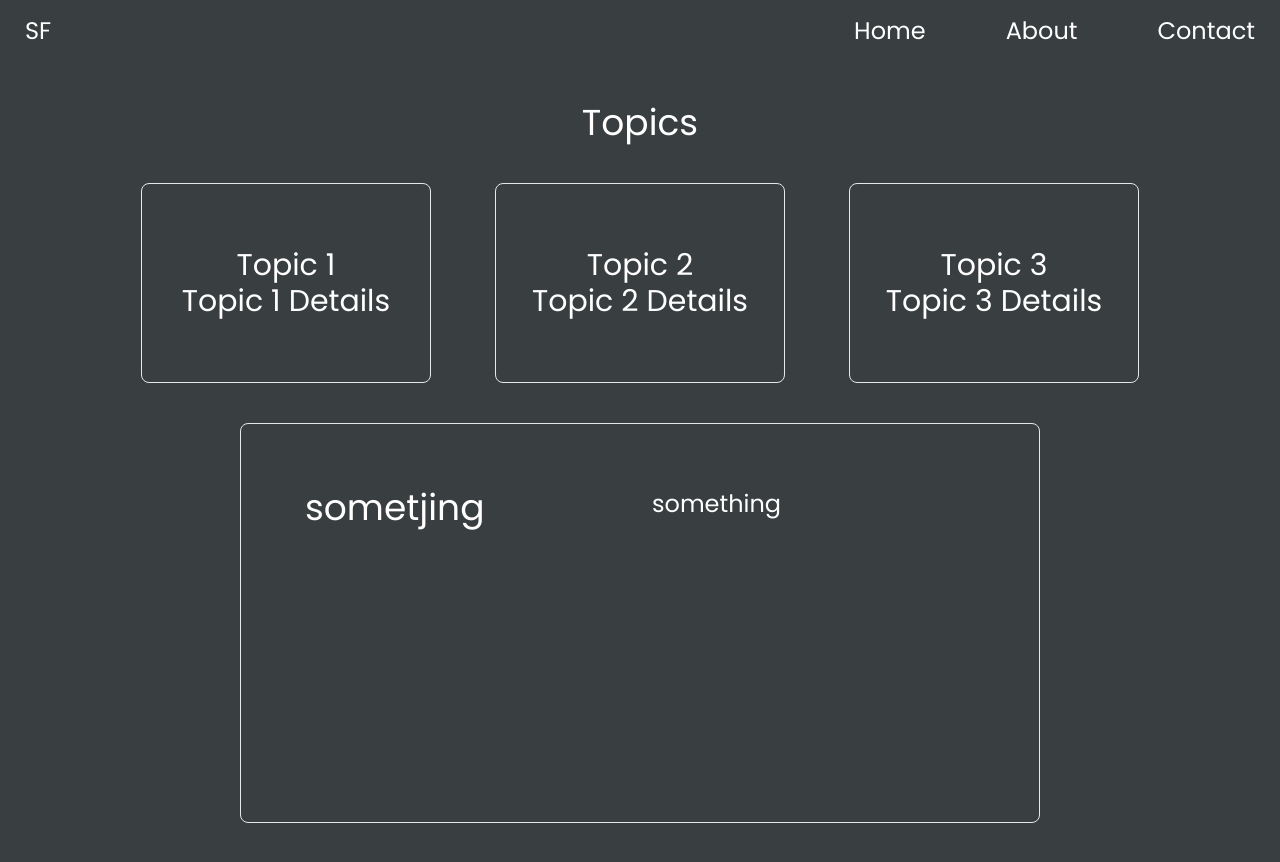
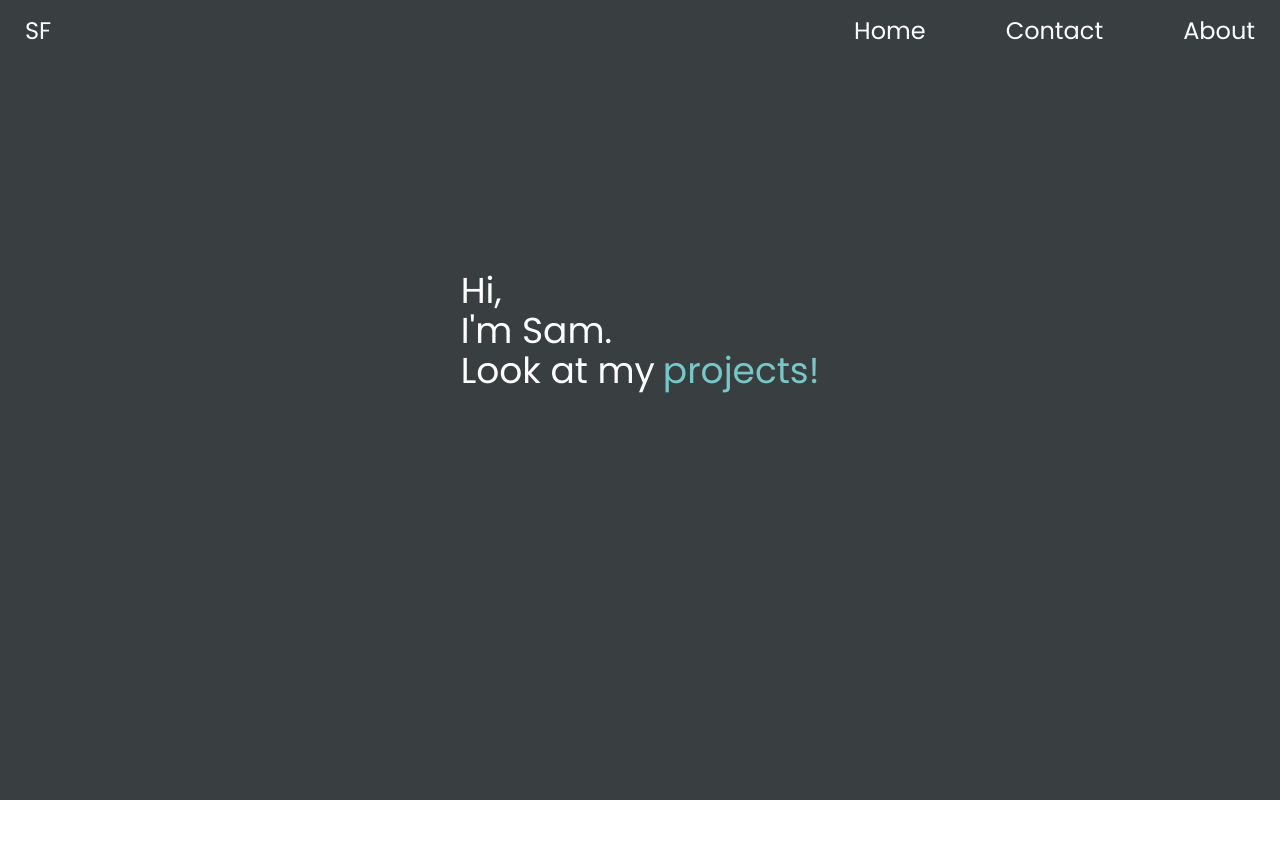
Before and after one commit to sflowers51/Resume-Site, a React (Vite) app: page / in a window 1280 px wide. After the commit the page ends 800 px from the top, so only its background shows below. Built offline with nearby package versions, Linux system fonts and the light colour scheme.

Commit message:
Implementation of the Projects View and starting implementation of the contacts dropdown menu

```diff
--- a/package.json
+++ b/package.json
@@ -11,6 +11,8 @@
     "watch": "tailwindcss -i ./src/index.css -o ./src/index.css --watch"
   },
   "dependencies": {
+    "@fortawesome/free-brands-svg-icons": "^6.5.2",
+    "@fortawesome/react-fontawesome": "^0.2.0",
     "axios": "^1.6.8",
     "react": "^18.2.0",
     "react-dom": "^18.2.0"
--- a/src/components/MediaIcons.tsx
+++ b/src/components/MediaIcons.tsx
@@ -0,0 +1,25 @@
+import { FontAwesomeIcon } from '@fortawesome/react-fontawesome';
+import { faFacebook, faTwitter, faInstagram, faLinkedin } from '@fortawesome/free-brands-svg-icons';
+
+const MediaIcons = () => {
+  // Define your media icons here
+  return (
+    <div className="flex items-center space-x-4">
+      {/* Your media icons go here */}
+      <span className="text-xl text-gray-500">
+        <FontAwesomeIcon icon={faFacebook} />
+      </span>
+      <span className="text-xl text-gray-500">
+        <FontAwesomeIcon icon={faTwitter} />
+      </span>
+      <span className="text-xl text-gray-500">
+        <FontAwesomeIcon icon={faInstagram} />
+      </span>
+      <span className="text-xl text-gray-500">
+        <FontAwesomeIcon icon={faLinkedin} />
+      </span>
+    </div>
+  );
+};
+
+export default MediaIcons;
--- a/src/components/Nav.tsx
+++ b/src/components/Nav.tsx
@@ -1,13 +1,24 @@
+import React, { useState } from "react";
+import MediaIcons from "./MediaIcons";
+
 const Nav = () => {
+  const [isMenuOpen, setIsMenuOpen] = useState(false);
+
   return (
-    <div className=" bg-[#393F40] w-full text-white p-4 z-50 flex flex-row justify-between  pt-[15px] px-[25px] text-2xl">
-      <a href="/">SF</a>
-      <div className="space-x-20">
-        <a href="../views/About.tsx">Home</a>
-        <a href="/about">About</a>
-        <a href="/contact">Contact</a>
+    <>
+      <div className="bg-[#393F40] w-full text-white p-4 z-50 flex flex-row justify-between pt-[15px] px-[25px] text-2xl">
+        <a href="/">SF</a>
+        <div className="space-x-20">
+          <a href="../views/About.tsx">Home</a>
+          <button onClick={() => setIsMenuOpen((prev: boolean) => !prev)}>
+            Contact
+          </button>
+          <a href="/about">About</a>
+        </div>
       </div>
-    </div>
+      {/* Ensure that the MediaIcons component is positioned correctly */}
+      {isMenuOpen && <MediaIcons />}
+    </>
   );
 };
 
--- a/src/components/ProjectTopic.tsx
+++ b/src/components/ProjectTopic.tsx
@@ -1,14 +1,14 @@
-type ProjectTopicProps = {
-  topicLineOne: string;
-  topicLineTwo: string;
+import React from 'react';
+
+interface ProjectTopicProps {
+  title: string;
   onClick: () => void;
-};
+}
 
-const ProjectTopic = ({ topicLineOne, topicLineTwo, onClick }: ProjectTopicProps) => {
+const ProjectTopic: React.FC<ProjectTopicProps> = ({ title, onClick }) => {
   return (
-    <div onClick={onClick} className="flex flex-col w-[290px] border h-[200px] rounded-lg items-center justify-center text-3xl hover:bg-white hover:text-[#393F40] cursor-pointer">
-      <p>{topicLineOne}</p>
-      <p>{topicLineTwo}</p>
+    <div onClick={onClick} className="flex flex-col w-[290px] border h-[200px] rounded-lg items-center justify-center text-3xl hover:bg-white hover:text-[#393F40] cursor-pointer text-center">
+      <p>{title}</p>
     </div>
   );
 };
--- a/src/components/ProjectTopics.tsx
+++ b/src/components/ProjectTopics.tsx
@@ -1,13 +1,28 @@
-// ButtonContainerComponent.js
 import React from 'react';
 import ProjectTopic from './ProjectTopic';
 
-const ProjectTopics = () => {
+// Define the type for project topic
+interface ProjectTopicData {
+  id: number;
+  title: string;
+  projectlinks: { projectname: string; description: string }[];
+}
+
+interface ProjectTopicsProps {
+  topics: ProjectTopicData[];
+  onTopicClick: (topic: ProjectTopicData) => void;
+}
+
+const ProjectTopics: React.FC<ProjectTopicsProps> = ({ topics, onTopicClick }) => {
   return (
     <div className='flex flex-row gap-16'>
-      <ProjectTopic topicLineOne="Topic 1" topicLineTwo="Topic 1 Details" onClick={() => {}} />
-      <ProjectTopic topicLineOne="Topic 2" topicLineTwo="Topic 2 Details" onClick={() => {}} />
-      <ProjectTopic topicLineOne="Topic 3" topicLineTwo="Topic 3 Details" onClick={() => {}} />
+      {topics.map(topic => (
+        <ProjectTopic
+          key={topic.id}
+          title={topic.title}
+          onClick={() => onTopicClick(topic)}
+        />
+      ))}
     </div>
   );
 };
--- a/src/components/ProjectWell.tsx
+++ b/src/components/ProjectWell.tsx
@@ -1,8 +1,24 @@
-const ProjectWell = () => {
+// ProjectWell.tsx
+import React from 'react';
+
+interface ProjectLink {
+  projectname: string;
+  description: string;
+}
+
+interface ProjectWellProps {
+  content: ProjectLink[];
+}
+
+const ProjectWell: React.FC<ProjectWellProps> = ({ content }) => {
   return (
-    <div className="border w-[800px] min-h-[400px] rounded-lg grid grid-cols-2 gap-6 p-16">
-      <p className="text-4xl">sometjing</p>
-      <p className="text-2xl">something</p>
+    <div className="border w-[800px] min-h-[400px] rounded-lg grid grid-cols-2 grid-rows gap-6 p-16">
+      {content.map((link, index) => (
+        <div key={index} className='col-span-2'>
+          <p className="text-4xl">{link.projectname}</p>
+          <p className="text-2xl">{link.description}</p>
+        </div>
+      ))}
     </div>
   );
 };
--- a/src/main.tsx
+++ b/src/main.tsx
@@ -1,11 +1,11 @@
 import React from "react";
 import ReactDOM from "react-dom/client";
 import "./index.css";
-import Projects from "./views/Projects.tsx";
+import Home from "./views/Home.tsx";
 
 
 ReactDOM.createRoot(document.getElementById("root")!).render(
   <React.StrictMode>
-    <Projects />
+    <Home />
   </React.StrictMode>
 );
--- a/src/views/Projects.tsx
+++ b/src/views/Projects.tsx
@@ -1,16 +1,52 @@
+import React, { useState } from 'react';
 import Nav from "../components/Nav";
 import ProjectTopics from "../components/ProjectTopics";
 import ProjectWell from "../components/ProjectWell";
 
-const Projects = () => {
+// Define the type for project topic
+interface ProjectTopicData {
+  id: number;
+  title: string;
+  projectlinks: { projectname: string; description: string }[];
+}
 
+const projectTopicsData: ProjectTopicData[] = [
+  {
+    id: 1,
+    title: "Web Development",
+    projectlinks: [{ projectname: "Asynce Audio App", description: "Simple MP3 playing app." },{projectname:"FHU Faculty Trading Cards",description:"Webpage carousel of FHU faculty trading cards"}]
+  },
+  {
+    id: 2,
+    title: "Mobile App Development",
+    projectlinks: [{ projectname: "MOGI", description: "Mobile app team project based on the game priorities." }]
+  },
+  {
+    id: 3,
+    title: "Machine Learning",
+    projectlinks: [{ projectname: "Fake News Detector", description: "Machine learning project that detects whether a news article is fake." }]
+  }
+];
+
+const Projects: React.FC = () => {
+  const [selectedTopic, setSelectedTopic] = useState<ProjectTopicData | null>(null);
+  const [showProjectWell, setShowProjectWell] = useState<boolean>(false);
+
+  const handleTopicClick = (topic: ProjectTopicData) => {
+    if (selectedTopic === topic) {
+      setShowProjectWell(prevState => !prevState); // Toggle project well visibility if the same topic is clicked again
+    } else {
+      setSelectedTopic(topic);
+      setShowProjectWell(true);
+    }
+  };
 
   return (
-    <div className=" min-h-[101vh] pb-10 bg-[#393F40] text-white font-poppins flex flex-col items-center gap-10">
+    <div className="min-h-[101vh] pb-10 bg-[#393F40] text-white font-poppins flex flex-col items-center gap-10">
       <Nav/>
       <h1 className='text-4xl'>Topics</h1>
-      <ProjectTopics/>
-      <ProjectWell />
+      <ProjectTopics topics={projectTopicsData} onTopicClick={handleTopicClick} />
+      {showProjectWell && selectedTopic && <ProjectWell content={selectedTopic.projectlinks} />}
     </div>
   );
 };
```
Also changed, not shown: 1 other file (tests, documents, lock files or other folders).
